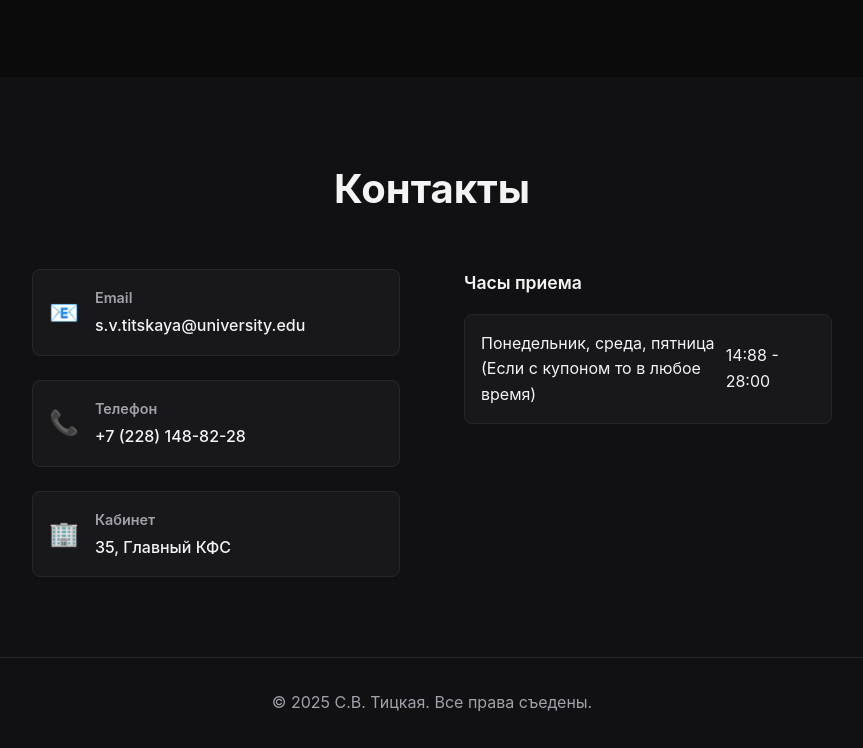
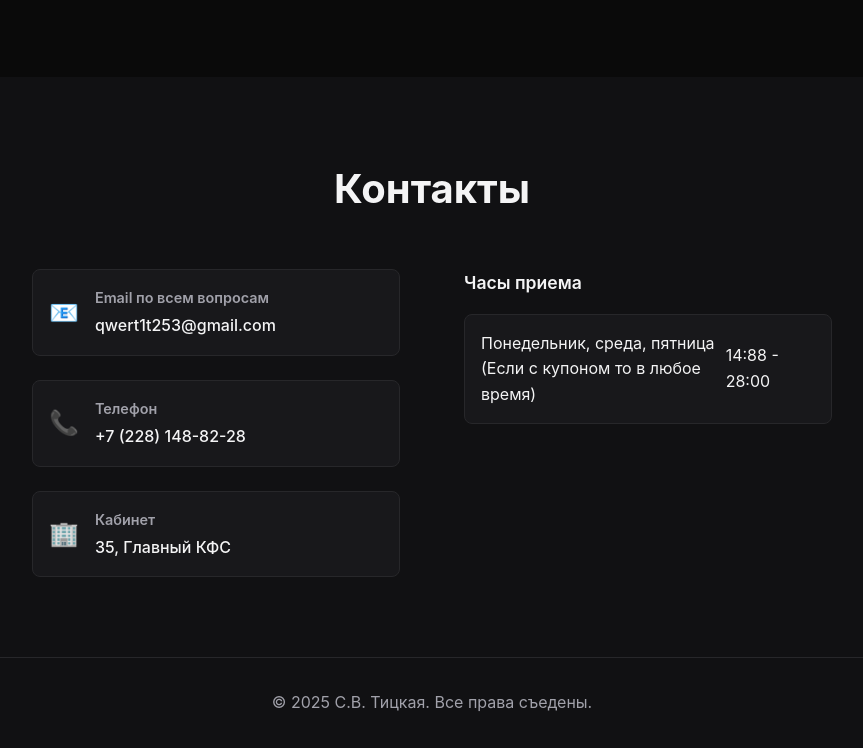
Before and after one commit to funnyhouse575/svotitskaya, a plain HTML site: page index.html in a window 1280 px wide. Shown: the part 2416-3164 px from the top of the page, without its empty margins (208-1071 px from the left). Drawn offline with Linux system fonts and the light colour scheme.

Commit message:
Update index.html

```diff
--- a/index.html
+++ b/index.html
@@ -136,8 +136,8 @@
                         <div class="contact-item">
                             <div class="contact-icon">📧</div>
                             <div>
-                                <h3>Email</h3>
-                                <p>s.v.titskaya@university.edu</p>
+                                <h3>Email по всем вопросам</h3>
+                                <p>qwert1t253@gmail.com</p>
                             </div>
                         </div>
                         <div class="contact-item">
@@ -175,4 +175,5 @@
 
     <script src="script.js"></script>
 </body>
+
 </html>
```
